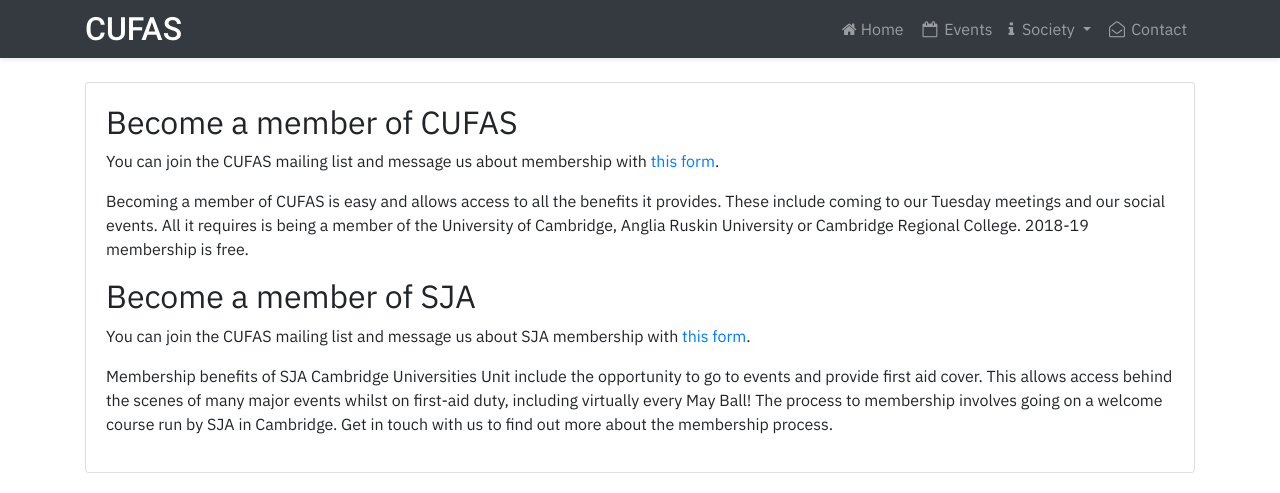
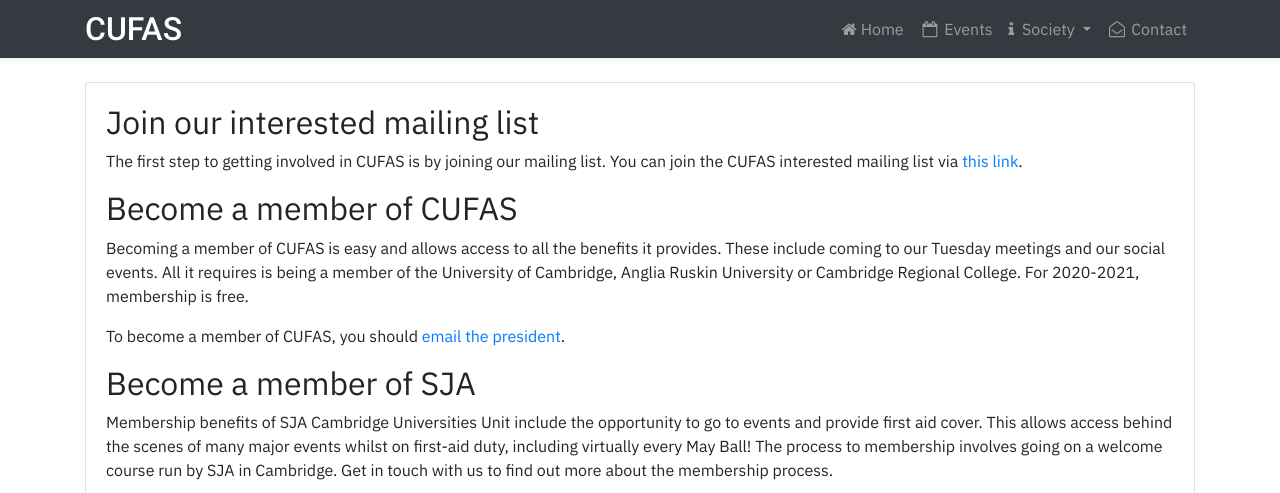
Before and after one commit to CUFirstaid/cufas-web, a Jekyll site: the page built from become-member.md, in a window 1280 px wide, cut to the strip 0-493 px from the top of the page. Built offline with Jekyll 4.4.1, drawn with Linux system fonts in a browser that asks for light colours; some of the changed text lies outside the part shown.

Commit message:
Clarify latest membership info

```diff
--- a/_config.yml
+++ b/_config.yml
@@ -3,8 +3,7 @@
 destination: ../public_html
 title: 'CUFAS' # the name of your site, e.g. ACME Corp.
 tagline: Cambridge Universities First Aid Society
-description: CUFAS is a student society open to members from
-  Cambridge University and Anglia Ruskin University. We are a SJA Cambridge Universities Unit.
+description: CUFAS is a student society open to members from Cambridge University and Anglia Ruskin University. We are a SJA Cambridge Universities Unit.
 logo: assets/images/logo-fill.png
 sass:
   style: compressed
--- a/become-member.md
+++ b/become-member.md
@@ -3,14 +3,18 @@
 title: Become a member
 ---
 
+## Join our interested mailing list
+
+The first step to getting involved in CUFAS is by joining our mailing list. You can join the CUFAS interested mailing list via [this link](contact).
+
 ## Become a member of CUFAS
 
-You can join the CUFAS mailing list and message us about membership with [this form](http://www.cufas.co.uk/join).
+Becoming a member of CUFAS is easy and allows access to all the benefits it provides. These include coming to our Tuesday meetings and our social events. All it requires is being a member of the University of Cambridge, Anglia Ruskin University or Cambridge Regional College. For 2020-2021, membership is free.
 
-Becoming a member of CUFAS is easy and allows access to all the benefits it provides. These include coming to our Tuesday meetings and our social events. All it requires is being a member of the University of Cambridge, Anglia Ruskin University or Cambridge Regional College. 2018-19 membership is free.
+To become a member of CUFAS, you should [email the president](committee).
 
 ## Become a member of SJA
 
-You can join the CUFAS mailing list and message us about SJA membership with [this form](http://www.cufas.co.uk/join).
+Membership benefits of SJA Cambridge Universities Unit include the opportunity to go to events and provide first aid cover. This allows access behind the scenes of many major events whilst on first-aid duty, including virtually every May Ball! The process to membership involves going on a welcome course run by SJA in Cambridge. Get in touch with us to find out more about the membership process.
 
-Membership benefits of SJA Cambridge Universities Unit include the opportunity to go to events and provide first aid cover. This allows access behind the scenes of many major events whilst on first-aid duty, including virtually every May Ball! The process to membership involves going on a welcome course run by SJA in Cambridge. Get in touch with us to find out more about the membership process.
+To become a member of the SJA unit, you should [email the president](committee).
```
